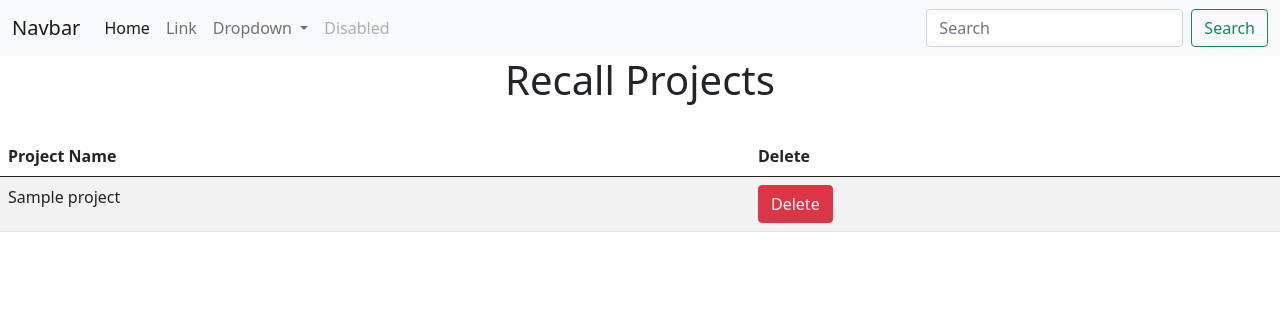
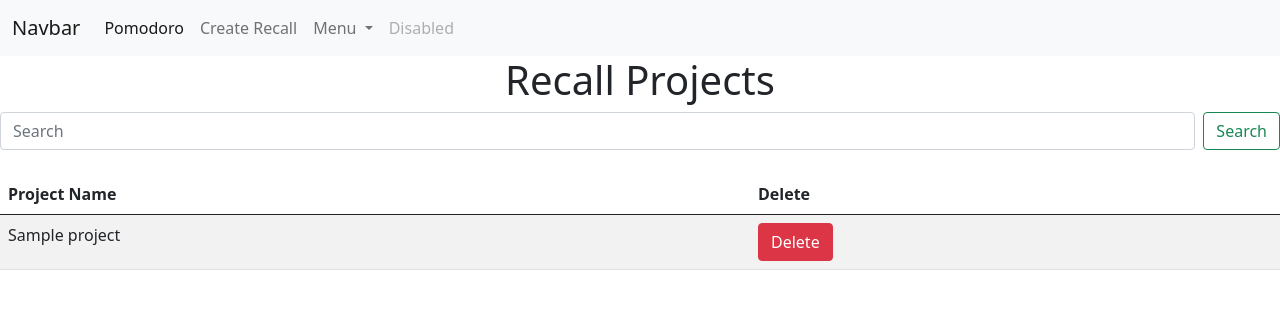
Before and after one commit to JonathanElejalde/pomodoro-web-app, a Python web app: template templates/general_pages/recall_projects.html in a window 1280 px wide. Shown: the top 309 px of the page. Run offline with Jinja, Linux system fonts and the light colour scheme; the template is opened without the code that fills it: most values are stand-ins (such as "Sample title", 1, 10 or a date in 2020); some libraries are stand-ins or nearby versions.

Commit message:
Update navbar with working pges

```diff
--- a/templates/components/navbar.html
+++ b/templates/components/navbar.html
@@ -7,30 +7,30 @@
       <div class="collapse navbar-collapse" id="navbarSupportedContent">
         <ul class="navbar-nav me-auto mb-2 mb-lg-0">
           <li class="nav-item">
-            <a class="nav-link active" aria-current="page" href="#">Home</a>
+            <a class="nav-link active" aria-current="page" href="/pomodoro">Pomodoro</a>
           </li>
           <li class="nav-item">
-            <a class="nav-link" href="#">Link</a>
+            <a class="nav-link" href="/recalls/create_recall">Create Recall</a>
           </li>
           <li class="nav-item dropdown">
             <a class="nav-link dropdown-toggle" href="#" id="navbarDropdown" role="button" data-bs-toggle="dropdown" aria-expanded="false">
-              Dropdown
+              Menu
             </a>
             <ul class="dropdown-menu" aria-labelledby="navbarDropdown">
-              <li><a class="dropdown-item" href="#">Action</a></li>
-              <li><a class="dropdown-item" href="#">Another action</a></li>
-              <li><hr class="dropdown-divider"></li>
-              <li><a class="dropdown-item" href="#">Something else here</a></li>
+              <li><a class="dropdown-item" href="#">Categories</a></li>
+              <li><a class="dropdown-item" href="#">Projects</a></li>
+              <li><a class="dropdown-item" href="/recall_projects">Recall Projects</a></li>
+              <li><a class="dropdown-item" href="#">Recalls</a></li>
             </ul>
           </li>
           <li class="nav-item">
             <a class="nav-link disabled" href="#" tabindex="-1" aria-disabled="true">Disabled</a>
           </li>
         </ul>
-        <form class="d-flex">
+        <!-- <form class="d-flex">
           <input class="form-control me-2" type="search" placeholder="Search" aria-label="Search">
           <button class="btn btn-outline-success" type="submit">Search</button>
-        </form>
+        </form> -->
       </div>
     </div>
   </nav>
--- a/templates/general_pages/recall_projects.html
+++ b/templates/general_pages/recall_projects.html
@@ -13,8 +13,12 @@
 </div>
 </div>
 
+<h1 style="text-align: center;">Recall Projects</h1>
 
-<h1 style="text-align: center;">Recall Projects</h1>
+<form class="d-flex">
+    <input class="form-control me-2" type="search" placeholder="Search" aria-label="Search">
+    <button class="btn btn-outline-success" type="submit">Search</button>
+</form>
 
 <br/>
 <div class="mb-3">
```
